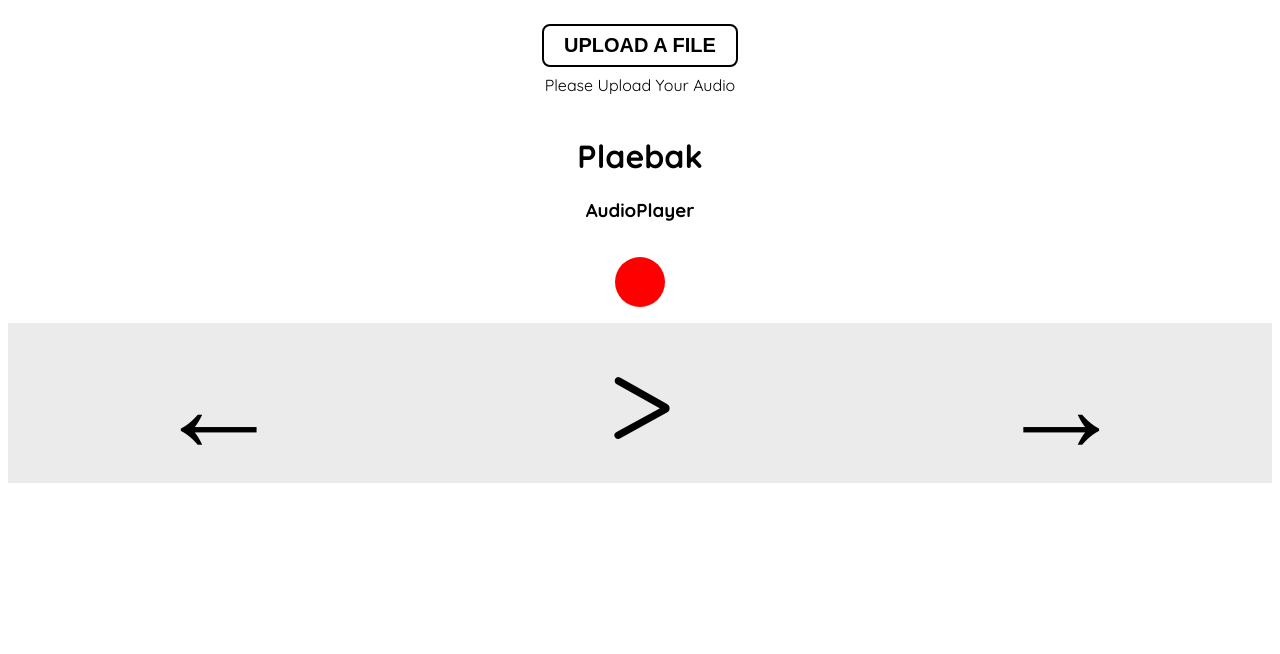
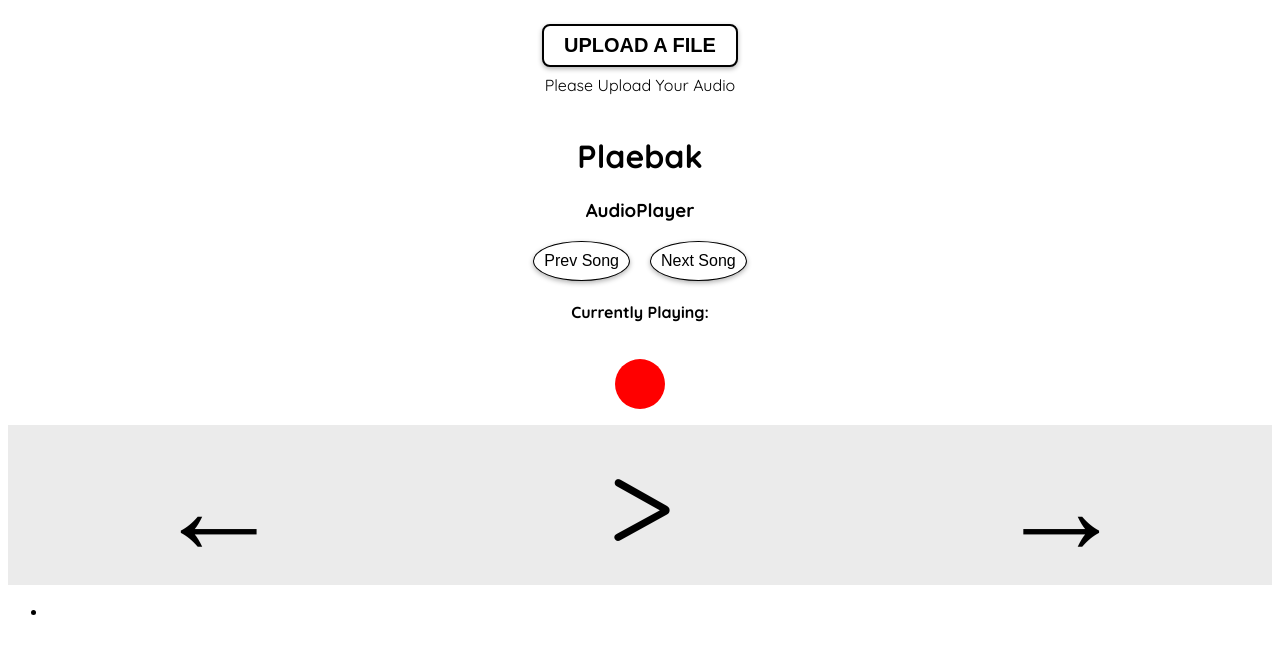
Before and after one commit to riefer02/audio-player, a React (Vite) app: page / in a window 1280 px wide. Shown: the top 654 px of the page. Built offline with nearby package versions, Linux system fonts and the light colour scheme.

Commit message:
complete file loader > audio player initial connection

```diff
--- a/package.json
+++ b/package.json
@@ -15,6 +15,6 @@
   "devDependencies": {
     "@vitejs/plugin-react-refresh": "^1.3.1",
     "jest": "^27.2.0",
-    "vite": "^2.5.7"
+    "vite": "^2.5.10"
   }
 }
--- a/src/App.jsx
+++ b/src/App.jsx
@@ -1,14 +1,19 @@
-import React, { useState } from 'react';
+import React from 'react';
 import AudioPlayer from './components/AudioPlayer'
 import FileLoader from './components/FileLoader';
+import PlayList from './components/PlayList';
+import Layout from './components/Layout';
 import './assets/styles/app.css';
 
 function App() {
 
   return (
     <div className="App">
-      <FileLoader />
-      <AudioPlayer />
+      <Layout>
+        <FileLoader />
+        <AudioPlayer />
+        <PlayList />
+      </Layout>
     </div>
   );
 }
--- a/src/assets/styles/app.css
+++ b/src/assets/styles/app.css
@@ -42,5 +42,4 @@ body {
 }
 
 button {
-  font-size: calc(10px + 2vmin);
 }
--- a/src/assets/styles/fileloader.css
+++ b/src/assets/styles/fileloader.css
@@ -1,3 +1,14 @@
+button {
+  background-color: white;
+  color: #000000;
+  border: 1px solid black;
+  border-radius: 50%;
+  padding: 10px;
+  margin: 0 10px;
+  box-shadow: 0 2px 5px rgba(0, 0, 0, 0.3);
+  font-size: 1rem;
+}
+
 .uploader__wrapper {
   position: relative;
   overflow: hidden;
--- a/src/components/AudioPlayer.jsx
+++ b/src/components/AudioPlayer.jsx
@@ -1,57 +1,46 @@
 import React, { useEffect, useState } from 'react';
 import { useSelector } from 'react-redux'
 
-const getKeys = function (obj) {
-  var keys = [];
-  for (var key in obj) {
-    keys.push(key);
-  }
-  return keys;
-}
-
 export default function AudioPlayer() {
   const playlist = useSelector((state) => state.audio.audioPlayList)
-  const [play, playState] = useState(0);
-  const [player, setPlayer] = useState(playlist[0])
+  const [isPlaying, setPlayState] = useState(0);
+  const [curIndex, setCurIndex] = useState(0);
+  const [player, setPlayer] = useState(new Audio())
   const [rightClick, setRightClick] = useState(false);
   const [leftClick, setLeftClick] = useState(false);
 
-  console.log(playlist[0])
+  const handleAudioSrc = (list, curIndex) => {
+    setPlayer(list[curIndex]);
+  }
 
-  // console.log('audioObj', player)
-  // console.log(getKeys(player));
-  // console.log('readyState', player.readyState);
-  // console.log('dataStreamStrength', player.HAVE_ENOUGH_DATA);
-  // console.log('autoplay', player.autoplay);
-  // console.log('playbackRate', player.playbackRate);
-
-
-  player.addEventListener('canplaythrough', (event) => {
-    // console.log('`canplaythrough` event triggered');
-    // console.log('Audio Duration', player.duration);
-  })
+  const changeAudioSrc = (curIndex, isForward) => {
+    const newIndex = isForward ? curIndex + 1 : curIndex - 1;
+    setCurIndex(newIndex);
+  }
 
   const advanceTime = () => {
     setRightClick(true);
     player.currentTime = player.currentTime + 0.5;
-    console.log(`advancing time to ${player.currentTime}`);
   }
 
   const retreatTime = () => {
     setLeftClick(true);
     player.currentTime = player.currentTime - 0.5;
-    console.log(`retreating time to ${player.currentTime}`);
+
   }
 
   useEffect(() => {
-    if (!play) player.pause();
-    if (play) player.play();
-  }, [play])
+    handleAudioSrc(playlist, curIndex);
+  }, [curIndex, playlist])
+
+  useEffect(() => {
+    !isPlaying ? player.pause() : player.play();
+  }, [isPlaying])
 
   useEffect(() => {
     player.addEventListener('ended', () => {
       console.log('ended');
-      playState(0);
+      setPlayState(0);
     })
   }, [player])
 
@@ -59,8 +48,10 @@ export default function AudioPlayer() {
     <div>
       <h1>Plaebak</h1>
       <h3>AudioPlayer</h3>
+      <button onClick={() => { changeAudioSrc(curIndex, 0) }}>Prev Song</button ><button onClick={() => { changeAudioSrc(curIndex, 1) }}>Next Song</button>
+      <h4>Currently Playing: { }</h4>
       <div className="light__wrapper">
-        <div className={`light ${play ? 'light--on' : ''}`}>
+        <div className={`light ${isPlaying ? 'light--on' : ''}`}>
         </div>
       </div>
       <div className="row">
@@ -71,8 +62,8 @@ export default function AudioPlayer() {
         {/* Play/Stop Button */}
         <div
           className="button"
-          onClick={() => { play ? playState(false) : playState(true) }}>
-          {play ? <div>&mdash;</div> : <div>&gt;</div>}
+          onClick={() => { isPlaying ? setPlayState(false) : setPlayState(true) }}>
+          {isPlaying ? <div>&mdash;</div> : <div>&gt;</div>}
         </div>
         {/* Advance Button */}
         <div
--- a/src/components/FileLoader.jsx
+++ b/src/components/FileLoader.jsx
@@ -26,7 +26,8 @@ export default function FileLoader() {
             newAudioTrack = new Audio(newAudioTrack);
             return newAudioTrack;
         })
-        dispatch(addToPlayList(currentFiles))
+
+        dispatch(addToPlayList(newAudioElements))
     }
 
     return (
--- /dev/null
+++ b/src/components/Layout.jsx
@@ -0,0 +1,5 @@
+import React from 'react';
+
+export default function Layout({ children }) {
+    return <div>{children}</div>
+}
--- /dev/null
+++ b/src/components/PlayList.jsx
@@ -0,0 +1,13 @@
+import React from 'react';
+import { useSelector } from 'react-redux';
+
+export default function PlayList() {
+    const playlist = useSelector((state) => state.audio.audioPlayList)
+
+    return (<ul>
+        {playlist.map((song, index) => {
+            return <li key={index}>{song.currentSrc}</li>
+        })}
+    </ul>
+    )
+}
--- a/src/features/audioSlice.js
+++ b/src/features/audioSlice.js
@@ -10,12 +10,7 @@ export const audioSlice = createSlice({
   reducers: {
     addToPlayList: (state, action) => {
       const files = action.payload;
-
-      for (let i = 0; i < files.length; i++) {
-        let file = files.item(i);
-        file = new Audio(file);
-        state.audioPlayList.push(file);
-      }
+      files.forEach((file) => state.audioPlayList.push(file));
     },
     removeFromPlayList: (state, action) => {
       state.audioPlayList.filter((audio) => audio.name !== action.payload);
```
Also changed, not shown: 1 other file (tests, documents, lock files or other folders).
